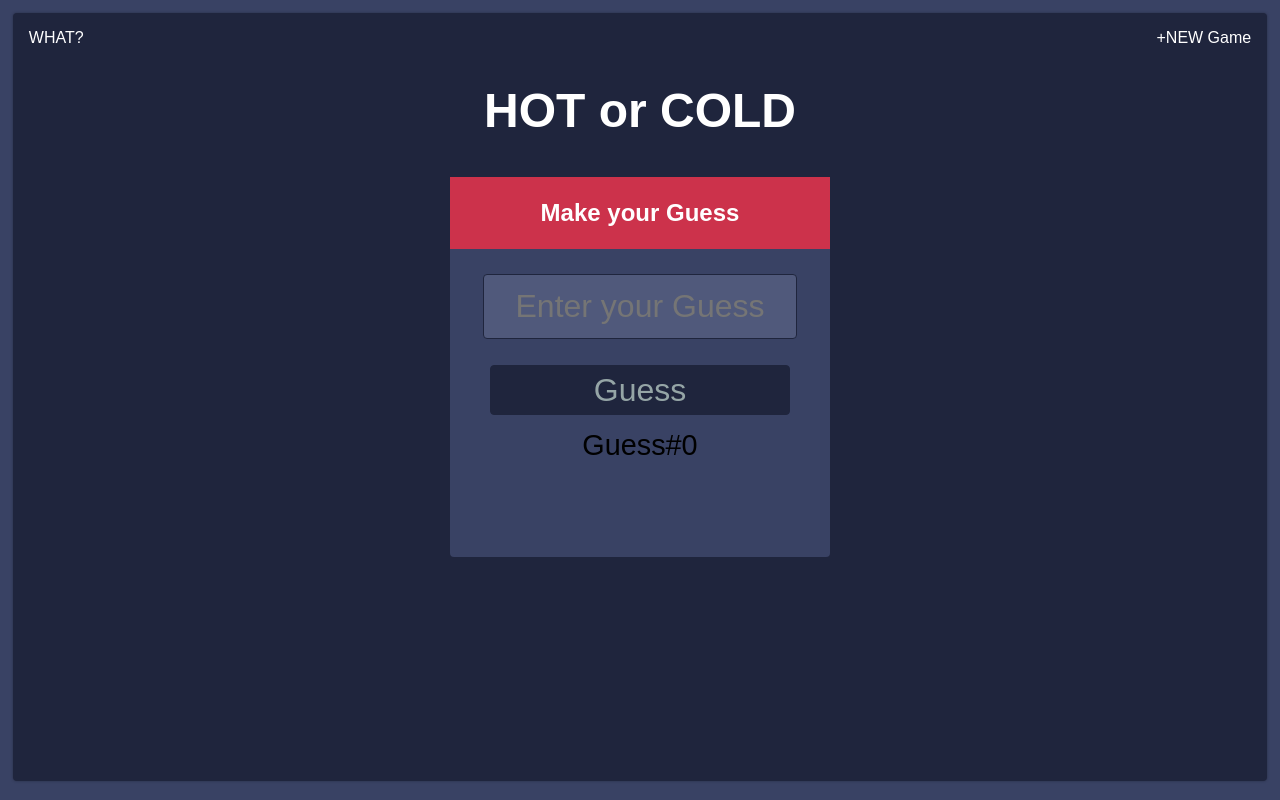
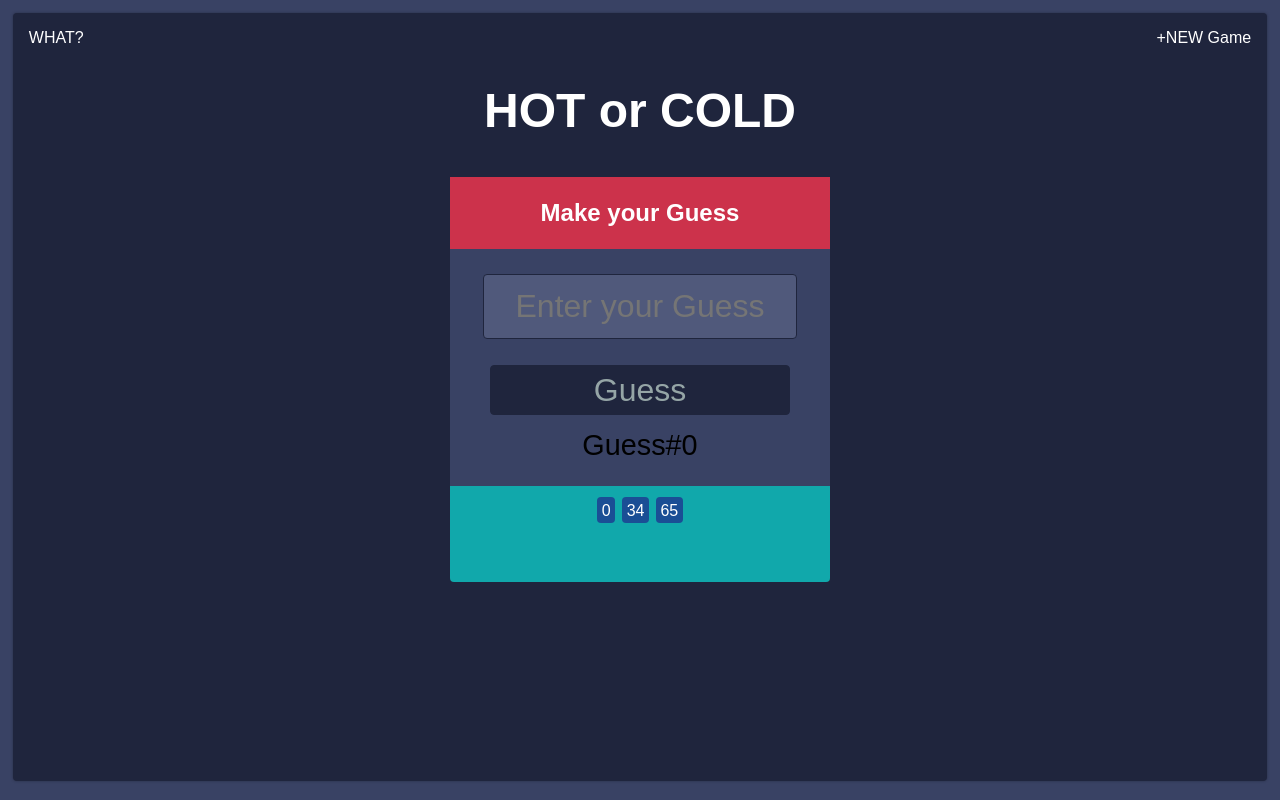
Before and after one commit to True14/patrice-jonathan-hot-cold, a React (Create React App) app: page / in a window 1280 px wide. Built offline with nearby package versions, Linux system fonts and the light colour scheme.

Commit message:
Add game history and style

```diff
--- /dev/null
+++ b/src/components/game-history.css
@@ -0,0 +1,25 @@
+ul.game-history {
+  height: 80px;
+  margin: 10px auto 0;
+  background: #11a8ab;
+  padding: 0.5em;
+  display: block;
+  line-height: 2em;
+  border-bottom-left-radius: 4px;
+  border-bottom-right-radius: 4px;
+  color: #fff;
+  overflow: auto;
+}
+
+ul.game-history li {
+  display: inline;
+  background-color: #1a4e95;
+  padding: 0.3em;
+  border-radius: 4px;
+  width: 95%;
+  margin: 0.2em;
+  color: #fff;
+}
+ul {
+  list-style: none;
+}
--- /dev/null
+++ b/src/components/game-history.js
@@ -0,0 +1,16 @@
+import React from 'react';
+import './game-history.css';
+
+export default function GameHistory(props) {
+  const links = props.links.map((link,index) => (
+    <li key={index}>
+        {link.text}
+    </li>
+  ));
+
+  return (
+        <ul className="game-history">
+          {links}
+         </ul>
+  );
+}
--- a/src/index.js
+++ b/src/index.js
@@ -4,7 +4,8 @@ import NavBar from './components/navbar';
 import Title from './components/title';
 import GameTitle from './components/game-title';
 import Aboutpg from './components/about';
-import GameForm from './components/game-form'
+import GameForm from './components/game-form';
+import GameHistory from './components/game-history';
 import registerServiceWorker from './registerServiceWorker';
 import './index.css';
 const links = [{
@@ -15,6 +16,14 @@ const links = [{
   href: '#'
 }];
 
+const history = [{
+  text: '0'
+}, {
+  text: '34'
+},{
+  text: '65'
+}
+]
 const steps = [
   {
     text: 'Stuff'
@@ -25,8 +34,10 @@ const steps = [
   {
     text: 'Stuff3'
   }];
+
   const intro = "This is a Hot or Cold Number Guessing Game. The game goes like this:";
   const outro = "So, Are you ready?";
+
 ReactDOM.render(<div>
                  <NavBar links={links} />
                  <Aboutpg title="What do I do" steps={steps} intro={intro} outro={outro} />
@@ -34,6 +45,7 @@ ReactDOM.render(<div>
                  <section className="game">
                   <GameTitle text="Make your Guess" />
                   <GameForm placeholder="Enter your Guess" text="Guess" guess="0" />
+                  <GameHistory links={history} />
                  </section>
                 </div>, document.getElementById('root'));
 registerServiceWorker();
```
